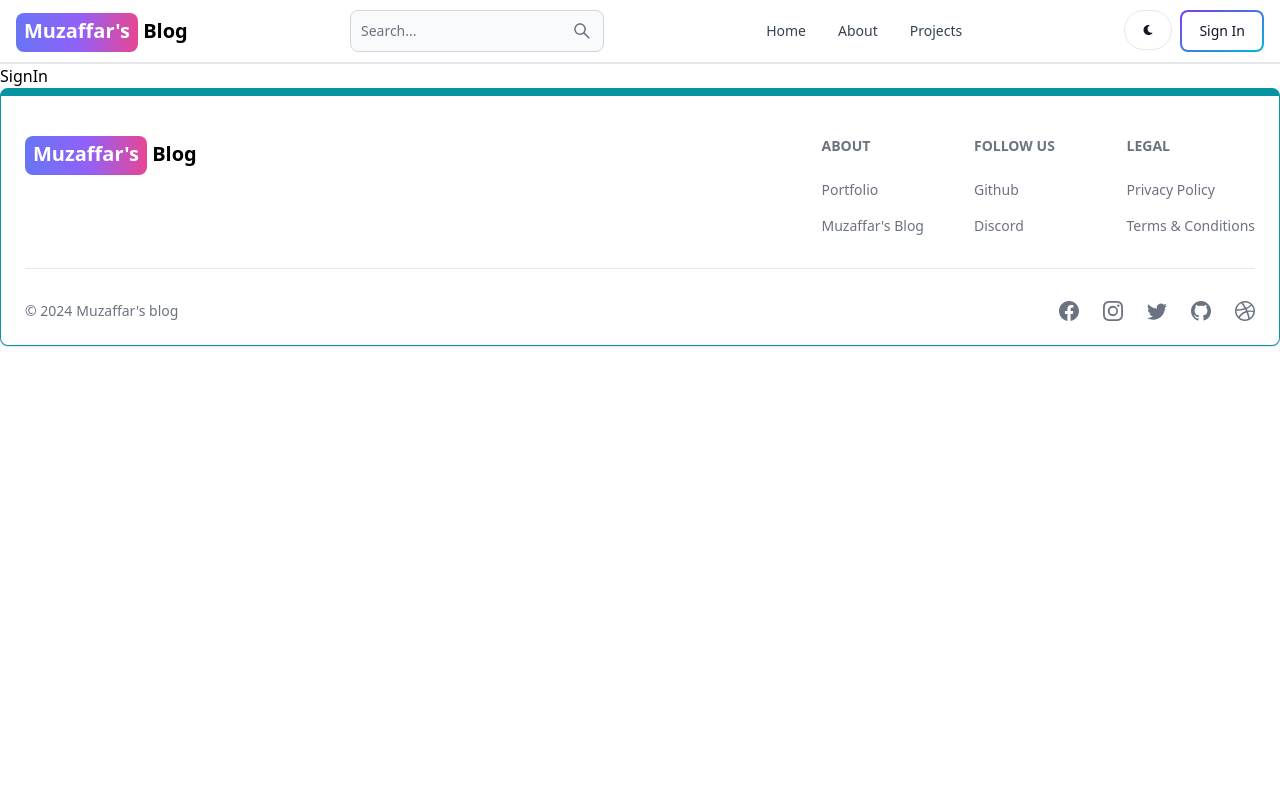
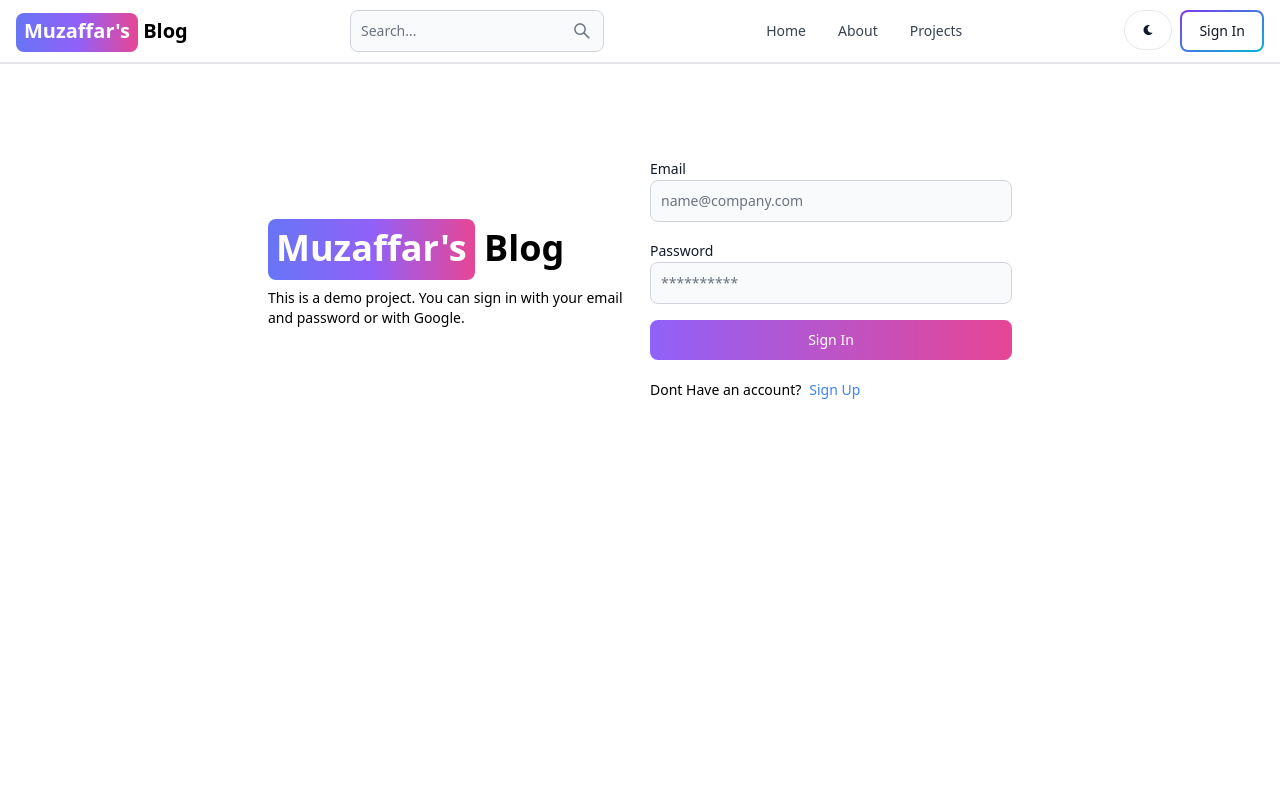
Before and after one commit to muzaffarbhat07/muzaffars-blog, a React (Vite) app in the folder client/: page /signin in a window 1280 px wide. Shown: the top 800 px of the page. Built offline with nearby package versions, Linux system fonts and the light colour scheme.

Commit message:
create sign in client page

```diff
--- a/client/src/pages/SignIn.jsx
+++ b/client/src/pages/SignIn.jsx
@@ -1,8 +1,116 @@
+import { Alert, Button, Label, Spinner, TextInput } from 'flowbite-react';
+import { useState } from 'react';
+import { Link, useNavigate } from 'react-router-dom';
 
 const SignIn = () => {
+  const [formData, setFormData] = useState({
+    email: '',
+    password: ''
+  });
+  const [errorMessage, setErrorMessage] = useState(null);
+  const [loading, setLoading] = useState(false);
+  const navigate = useNavigate();
+  const handleChange = (e) => {
+    setFormData({ ...formData, [e.target.id]: e.target.value.trim() });
+  };
+  const handleSubmit = async (e) => {
+    e.preventDefault();
+    if (!formData.email || !formData.password) {
+      return setErrorMessage('Please fill out all fields.');
+    }
+    try {
+      setLoading(true);
+      setErrorMessage(null);
+      const res = await fetch('/api/auth/signin', {
+        method: 'POST',
+        headers: { 'Content-Type': 'application/json' },
+        body: JSON.stringify(formData),
+      });
+      const data = await res.json();
+      if (data.success === false) {
+        setLoading(false);
+        return setErrorMessage(data.error);
+      }
+      setLoading(false);
+      if (res.ok) {
+        navigate('/');
+      }
+    } catch (error) {
+      setErrorMessage(error.message);
+      setLoading(false);
+    }
+  };
+
   return (
-    <div>SignIn</div>
-  )
+    <div className='min-h-screen mt-20'>
+      <div className='flex p-3 max-w-3xl mx-auto flex-col md:flex-row md:items-center gap-5'>
+        {/* left */}
+        <div className='flex-1'>
+          <Link to='/' className='font-bold dark:text-white text-4xl'>
+            <span className='px-2 py-1 pb-2 bg-gradient-to-r from-indigo-500 via-purple-500 to-pink-500 rounded-lg text-white'>
+              Muzaffar's
+            </span>
+            {' '}Blog
+          </Link>
+          <p className='text-sm mt-5'>
+            This is a demo project. You can sign in with your email and password
+            or with Google.
+          </p>
+        </div>
+        {/* right */}
+
+        <div className='flex-1'>
+          <form className='flex flex-col gap-4' onSubmit={handleSubmit}>
+            <div>
+              <Label value='Email' />
+              <TextInput
+                type='email'
+                placeholder='name@company.com'
+                id='email'
+                value={formData.email}
+                onChange={handleChange}
+              />
+            </div>
+            <div>
+              <Label value='Password' />
+              <TextInput
+                type='password'
+                placeholder='**********'
+                id='password'
+                value={formData.password}
+                onChange={handleChange}
+              />
+            </div>
+            <Button
+              gradientDuoTone='purpleToPink'
+              type='submit'
+              disabled={loading}
+            >
+              {loading ? (
+                <>
+                  <Spinner size='sm' />
+                  <span className='pl-3'>Loading...</span>
+                </>
+              ) : (
+                'Sign In'
+              )}
+            </Button>
+          </form>
+          <div className='flex gap-2 text-sm mt-5'>
+            <span>Dont Have an account?</span>
+            <Link to='/signup' className='text-blue-500'>
+              Sign Up
+            </Link>
+          </div>
+          {errorMessage && (
+            <Alert className='mt-5' color='failure'>
+              {errorMessage}
+            </Alert>
+          )}
+        </div>
+      </div>
+    </div>
+  );
 }
 
 export default SignIn
--- a/client/src/pages/SignUp.jsx
+++ b/client/src/pages/SignUp.jsx
@@ -122,7 +122,7 @@
           </form>
           <div className="flex gap-2 text-sm mt-5">
             <span>Have an account?</span>
-            <Link to='/sign-in' className='text-blue-500'>
+            <Link to='/signin' className='text-blue-500'>
               Sign In
             </Link>
           </div>
```
